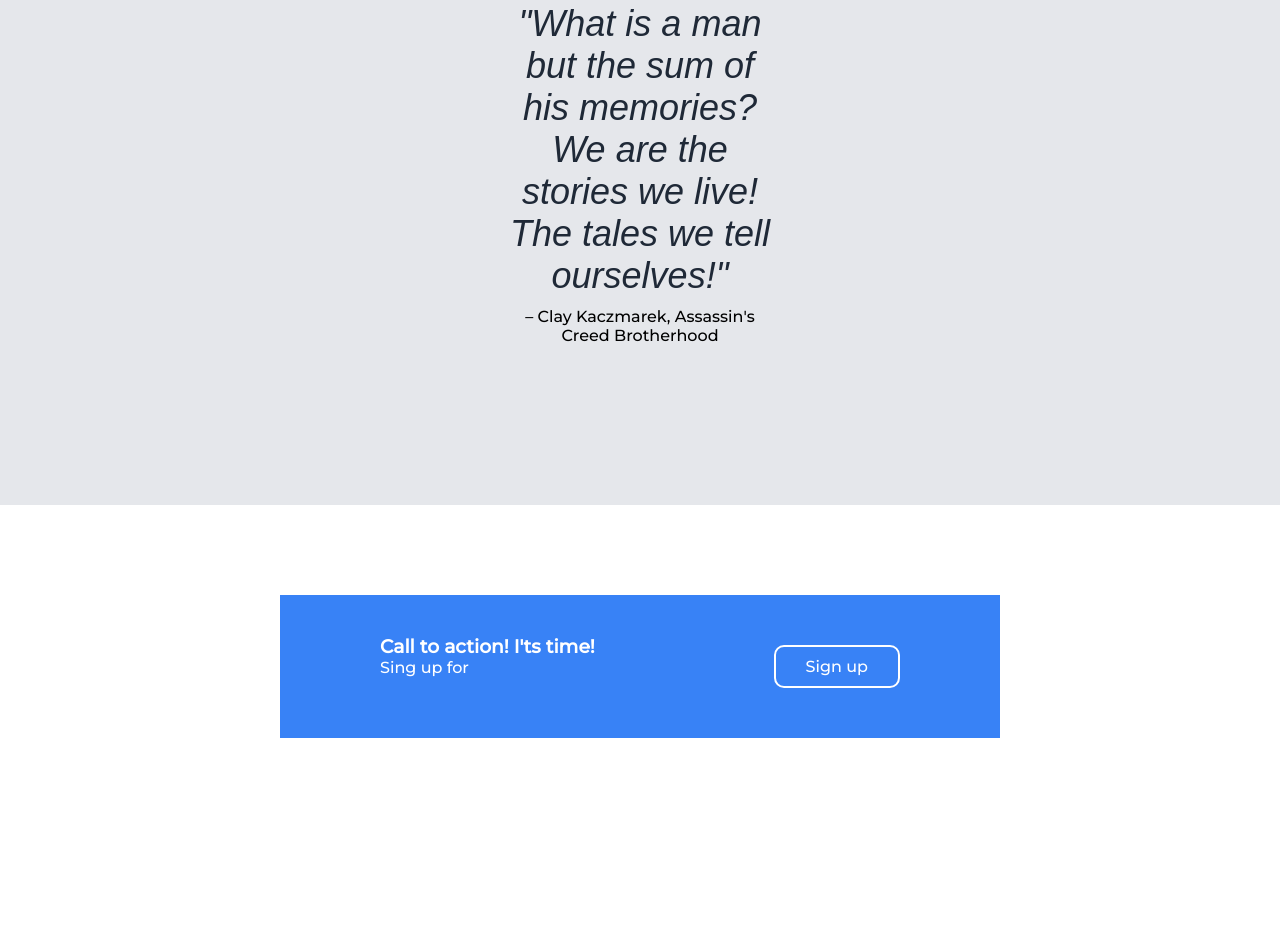
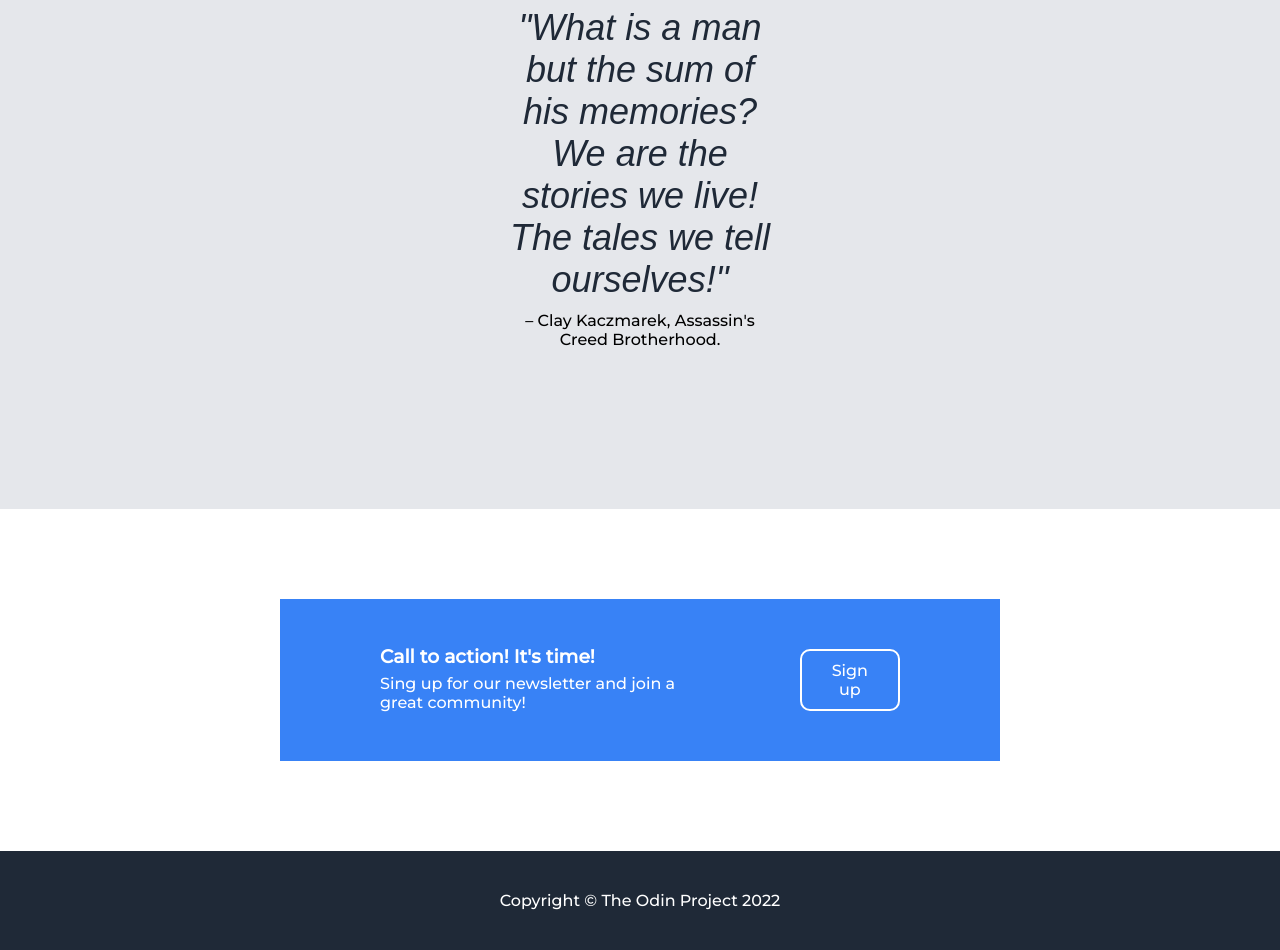
Before and after one commit to IAmKikin/landing-page, a plain HTML site: page index.html in a window 1280 px wide. Shown: the part 1490-2440 px from the top of the page. Before the commit the page ends 2318 px from the top, so only its background shows below. Drawn offline with Linux system fonts and the light colour scheme.

Commit message:
Footer and minor changes

```diff
--- a/index.html
+++ b/index.html
@@ -5,7 +5,8 @@
     <link rel="stylesheet" href="style.css">
     <meta http-equiv="X-UA-Compatible" content="IE=edge">
     <meta name="viewport" content="width=device-width, initial-scale=1.0">
-    <title>The most anticipated games</title>
+    <link rel="icon" href="https://upload.wikimedia.org/wikipedia/commons/thumb/f/fe/Video-Game-Controller-Icon-IDV-green.svg/1024px-Video-Game-Controller-Icon-IDV-green.svg.png">
+    <title>PowerGame - Most anticipated games</title>
 </head>
 <body>
     <header>
@@ -48,19 +49,22 @@
     <section class="section3">
         <div class="quoteC">
             <p class="quote">"What is a man but the sum of his memories? We are the stories we live! The tales we tell ourselves!"</p>
-            <p>– Clay Kaczmarek, Assassin's Creed Brotherhood</p>
+            <p>– Clay Kaczmarek, Assassin's Creed Brotherhood.</p>
         </div>
     </section>
     <section class="section4">
         <div>
             <div class="one">
-                <h3>Call to action! I'ts time!</h3>
-                <p>Sing up for</p>
+                <h3>Call to action! It's time!</h3>
+                <p>Sing up for our newsletter and join a great community!</p>
                  </div>
                  <div class="two">
               <button>Sign up</button>
              </div>
         </div>
     </section>
+    <footer>
+        <p>Copyright © The Odin Project 2022</p>
+    </footer>
 </body>
 </html>
--- a/style.css
+++ b/style.css
@@ -58,6 +58,8 @@
 }
 .ant img{
     width: 400px;
+    border: 2px solid #E5E7EB;
+    border-radius: 10px;
 }
 .ant1 {
     margin-right: auto;
@@ -121,6 +123,18 @@
     display: block;
     flex-direction: column;
 }
+.section4 h3{
+    margin-top: 6px;
+    margin-bottom: 6px;
+}
 .two{
     margin-left: auto;
 }
+/* -------------- Footer ---------------- */
+footer{
+    background-color: #1f2937;
+    font-family: "Montserrat";
+    color: white;
+    text-align: center;
+    padding: 40px;
+}
```
